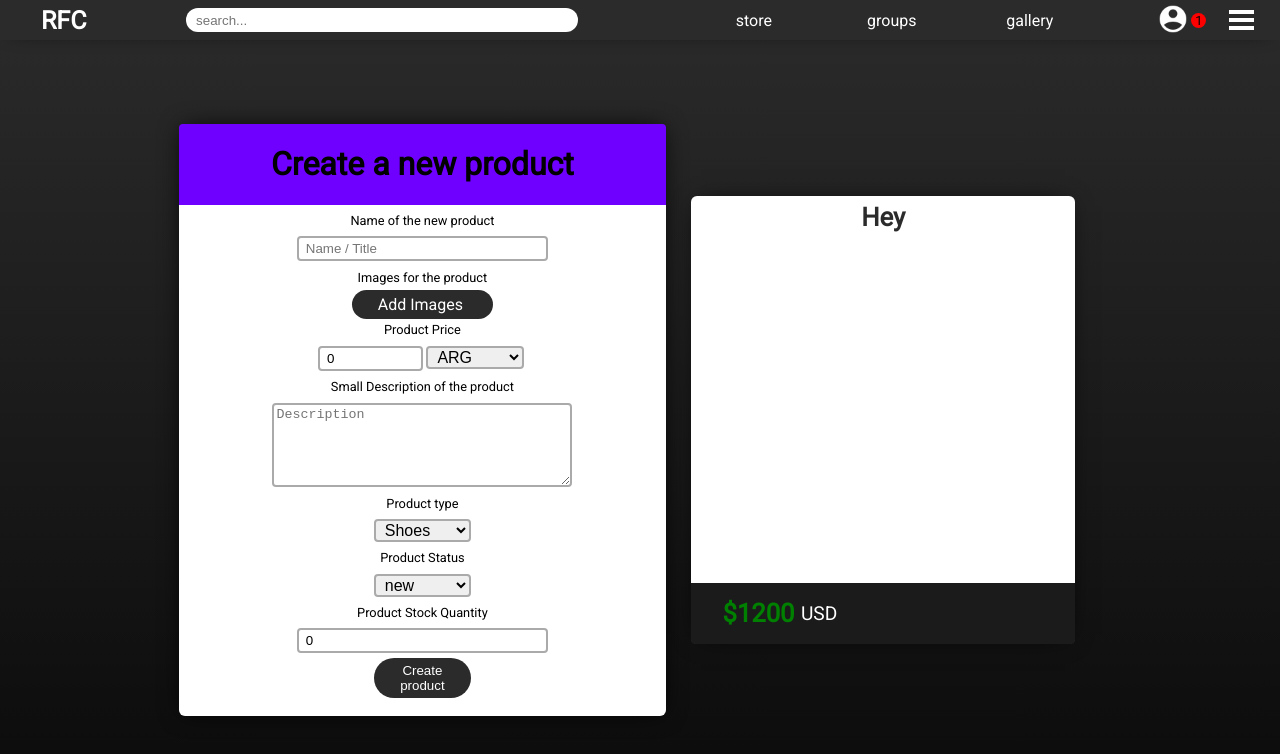
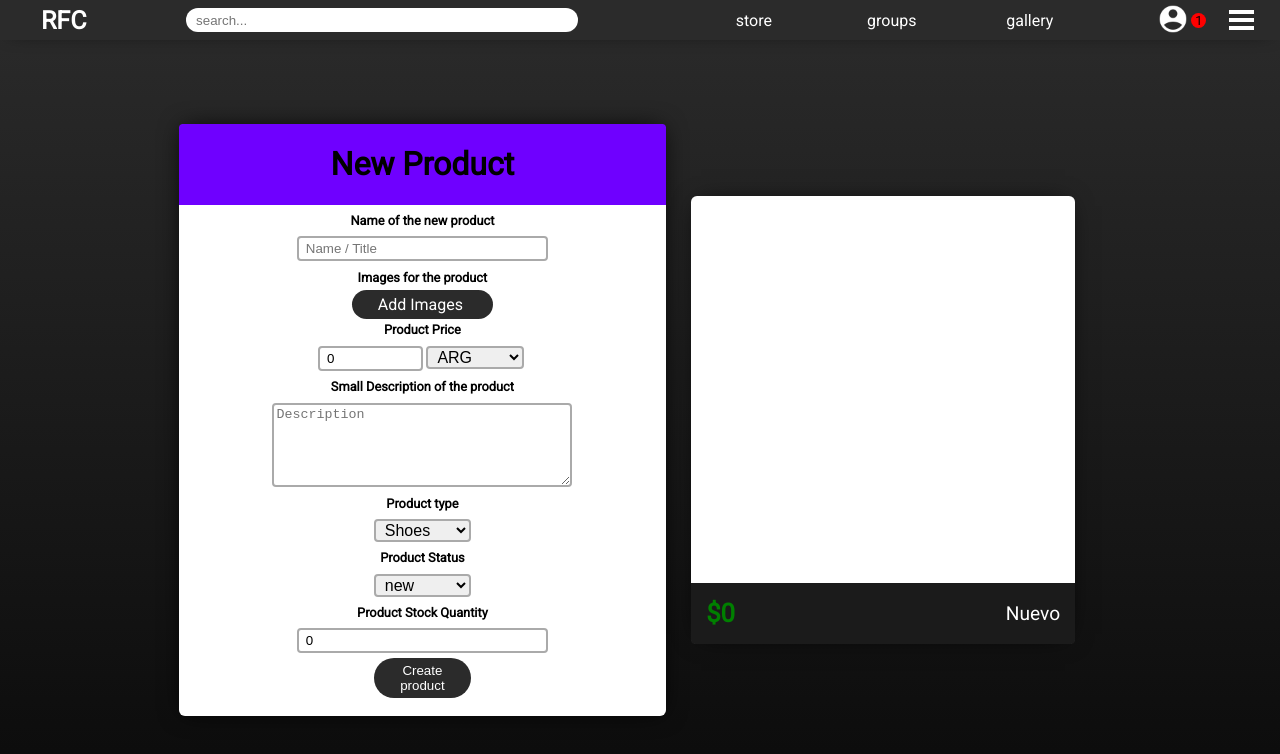
Before and after one commit to tomaspizarro15/react-rfc, a React (Create React App) app: page /new_product in a window 1280 px wide. Shown: the top 754 px of the page. Built offline with nearby package versions, Linux system fonts and the light colour scheme.

Commit message:
Preview Component Working

```diff
--- a/src/Components/Body/Features/Str/StoreCmps/StoreProducts/StoreForms/StForm.js
+++ b/src/Components/Body/Features/Str/StoreCmps/StoreProducts/StoreForms/StForm.js
@@ -16,15 +16,15 @@ const StoreForm = (props) => {
         } break;
         case 'textarea': {
             field = (
-                <textarea onChange = {props.change} value = {props.value}{...props.fieldProps.config}></textarea>
+                <textarea onKeyUp = {props.change} onChange = {props.change} value = {props.value}{...props.fieldProps.config}></textarea>
             )
         } break;
         case 'select': {
             field = (
                 <select value = {props.value} onChange = {props.change}>
-                    {props.fieldProps.options.map(option => {
+                    {props.fieldProps.options.map((option , i) => {
                         return (
-                            <option>{option.value}</option>
+                            <option key = {i}>{option.value}</option>
                         )
                     })}
                 </select>
@@ -39,10 +39,10 @@ const StoreForm = (props) => {
             field = (
                 <div className ="new_prod_price_container">
                     <input style = {{width : "20%"}} value = {props.value}  onChange = {props.change} {...props.fieldProps.config}></input>
-                    <select value = {props.currency.value} onChange = {props.change}>
-                        {props.currency.map(currency => {
+                    <select value = {props.currency.value} onChange = {props.changeDivisa}>
+                        {props.currency.map((currency , i) => {
                             return(
-                            <option>{currency.value}</option>
+                            <option key = {i}>{currency.value}</option>
                             )
                         })}
                     </select>
--- a/src/Components/Body/Features/Str/StoreCmps/StoreProducts/StoreForms/StPreview.css
+++ b/src/Components/Body/Features/Str/StoreCmps/StoreProducts/StoreForms/StPreview.css
@@ -41,10 +41,11 @@
     margin: 0.5vw;
     text-align: center;
     font-size: 2vw;
-    text-indent: 25px;
+    margin-left: 15px;
     color: green;
 }
 .preview_price p {
     font-size: 1.5vw;
     color: white;
+    margin-right: 15px;
 }
--- a/src/Components/Body/Features/Str/StoreCmps/StoreProducts/StoreForms/StPreview.js
+++ b/src/Components/Body/Features/Str/StoreCmps/StoreProducts/StoreForms/StPreview.js
@@ -2,17 +2,20 @@ import React from 'react';
 import './StPreview.css';
 
 
-const StorePreview = () => {
+const StorePreview = (props) => {
+
+    console.log(props)
 
     return (
         <div className="new_prod_preview">
             <div className="preview_title">
-                <h1>Hey</h1>
+                <h1>{props.name}</h1>
             </div>
             <div className="preview_img"></div>
             <div className="preview_price">
-                <h1>$1200</h1>
-                <p>USD</p>
+                <h1>${props.price}</h1>
+                <div style={{ width: "90%" }}></div>
+                <p>{props.divisa}</p><p>Nuevo</p>
             </div>
         </div>
     )
--- a/src/Components/Body/Features/Str/StoreCmps/StoreProducts/StoreNewProduct/StoreAdd.js
+++ b/src/Components/Body/Features/Str/StoreCmps/StoreProducts/StoreNewProduct/StoreAdd.js
@@ -75,7 +75,6 @@ class StoreAdd extends Component {
                 },
                 inputConfig: {
                     placeholder: "Description",
-                    value: "",
                     className: "form_field",
                 },
                 value : "",
@@ -144,6 +143,11 @@ class StoreAdd extends Component {
         this.fileInput = React.createRef()
     }
 
+
+
+
+
+
     submitFileHandler = (event) => {
         event.preventDefault()
         console.log("ref input created", this.fileInput.current)
@@ -151,40 +155,35 @@ class StoreAdd extends Component {
 
     inputChangeHandler = (event , id)  => {
 
+        console.log(id)
+
         const newField = {...this.state.fields[id]}
-
+        const newFields = {...this.state.fields};
         newField.value = event.target.value;
 
-        const newFields = {...this.state.fields};
-
         newFields[id] = newField;
-
         this.setState({fields : newFields})
-
-        console.log(newField)
     }
 
     changeDivisaHandler = (event , id) => {
 
-
         const newField = {...this.state.fields[id]}
+        const newFields = {...this.state.fields};
 
         newField.divisaValue = event.target.value;
-
-        const newFields = {...this.state.fields};
-
         newFields[id] = newField;
 
         this.setState({fields : newFields})
+        this.previewHandler(newFields);
+    }
 
-        console.log(newField)
+    previewHandler = (fields) => {
+
+
 
     }
 
     render() {
-
-        console.log("Ref created by react", this.fileInput)
-
         let productFields = [];
         let previewValues = {
             name : this.state.fields.productTitle.value,
@@ -192,8 +191,9 @@ class StoreAdd extends Component {
             description: this.state.fields.productDescription.value,
         };
 
+        console.log(previewValues)
+
         for (let id in this.state.fields) {
-
             productFields.push({
                 id: id,
                 header: this.state.fields[id].header,
@@ -216,10 +216,9 @@ class StoreAdd extends Component {
         return (
             <div className="new_prod_background">
                 <div className="new_prod_container">
-
                     <form>
                         <div className="new_prod_title">
-                            <h1>Create a new product</h1>
+                            <h1>New Product</h1>
                         </div>
                         <div className="new_prod_fields">
                             {productFields.map((field , i) => {
@@ -227,7 +226,7 @@ class StoreAdd extends Component {
                                     <StoreInput
                                         key={field.id}
                                         fieldProps={field}
-                                        ref={this.fileInput}
+                                        refs={this.fileInput}
                                         onClick={this.submitFileHandler}
                                         fileInput = {fileInput}
                                         change = {(event) => this.inputChangeHandler(event , field.id)}
@@ -241,6 +240,10 @@ class StoreAdd extends Component {
                         <button>Create product</button>
                     </form>
                     <StorePreview
+                        name  = {this.state.fields.productTitle.value}
+                        price = {this.state.fields.productPrice.value}
+                        divisa = {this.state.fields.productPrice.divisaValue}
+                        description ={this.state.fields.productDescription.value}
                     />
                 </div>
             </div>
--- a/src/Components/Body/Features/Str/StoreCmps/StoreProducts/StoreProducts.css
+++ b/src/Components/Body/Features/Str/StoreCmps/StoreProducts/StoreProducts.css
@@ -97,6 +97,9 @@
     border-radius: 4px 4px 0 0 ;
     font-size: 2vmin;
 }
+.new_prod_fields p {
+    font-weight: bold;
+}
 .new_prod_price_container{
     display: flex;
     justify-content: center;
@@ -131,6 +134,15 @@
     justify-content: center;
     align-items: center;
     width: 100%;
+}
+button {
+    outline: none;
+}
+button:hover{
+    cursor: pointer;
+}
+label:hover {
+    cursor: pointer;
 }
 .new_prod_container input {
     width: 50%;
```
